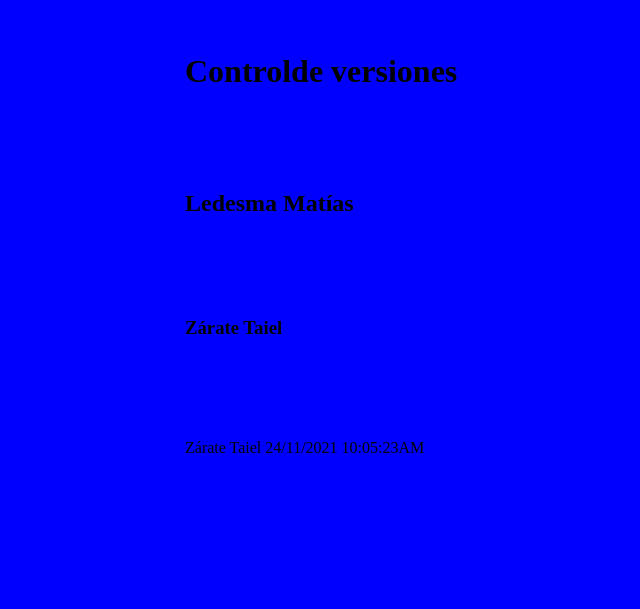
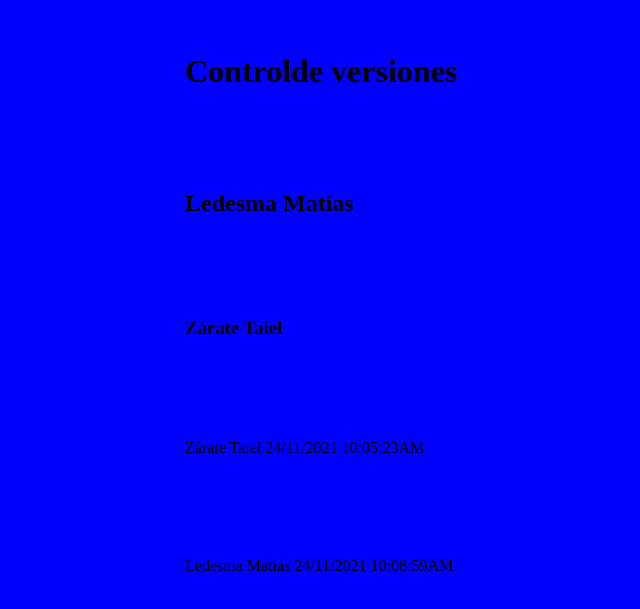
Before and after one commit to afcarazo/TP_SO_i4_101, a plain HTML site: page index.html in a window 1280 px wide. Shown: the part 147-756 px from the top of the page, without its empty margins (115-755 px from the left). Drawn offline with Linux system fonts and the light colour scheme.

Commit message:
BETA: agraga etiqueta <p> en index.html

```diff
--- a/index.html
+++ b/index.html
@@ -11,5 +11,6 @@
         <h2>Ledesma Matías</h2>
         <h3>Zárate Taiel</h3>
         <p>Zárate Taiel 24/11/2021 10:05:23AM</p>
+        <p>Ledesma Matías 24/11/2021 10:08:59AM</p>
     </body>
 </html>
```
